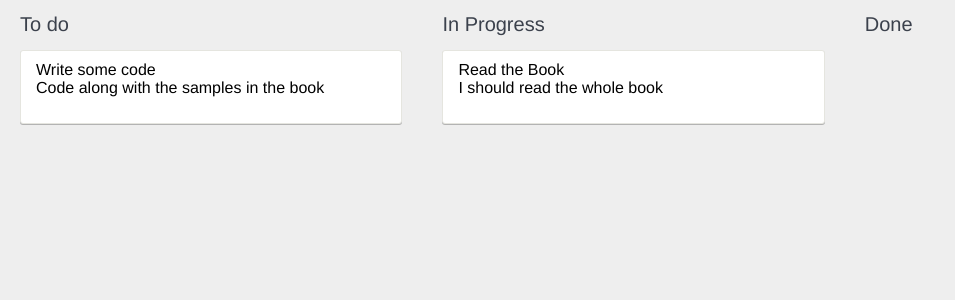
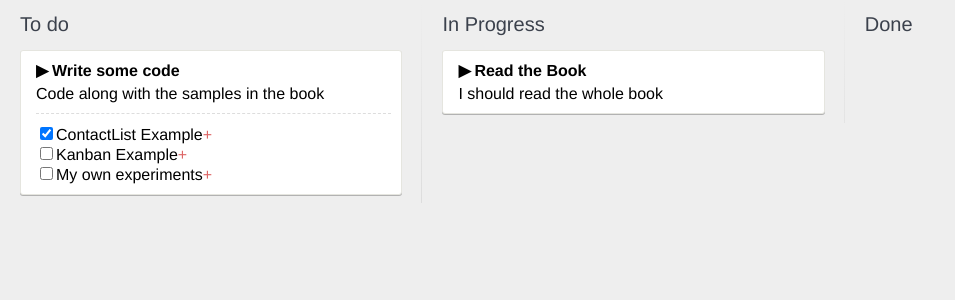
Before and after one commit to singun/kanban-app, a React app: page / in a window 1280 px wide. Shown: the top 300 px of the page, without its empty margins (0-955 px from the left). Built offline with nearby package versions, Linux system fonts and the light colour scheme.

Commit message:
동작하는 소스 코드

```diff
--- a/app/Card.js
+++ b/app/Card.js
@@ -1,12 +1,13 @@
 import React, { Component } from 'react';
+import { render } from 'react-dom';
 import CheckList from './CheckList';
 
 class Card extends Component {
     render() {
         return (
             <div className="card">
-                <div className="card_title">{this.props.title}</div>
-                <div className="card_details">
+                <div className="card__title">{this.props.title}</div>
+                <div className="card__details">
                     {this.props.description}
                     <CheckList cardId={this.props.id} tasks={this.props.tasks} />
                 </div>
--- a/app/CheckList.js
+++ b/app/CheckList.js
@@ -1,14 +1,17 @@
 import React, { Component } from 'react';
+import { render } from 'react-dom';
+import Task from './Task'
 
 class CheckList extends Component {
     render() {
         var tasks = this.props.tasks.map((task) => {
-            console.log('task=',task);
+            return <Task key={task.id}
+                    id={task.id}
+                    name={task.name}
+                    done={task.done} />
+        });
 
-            <li className="checklist__task">
-                adf
-            </li>
-        });
+        console.log('tasks=', tasks);
 
         return (
             <div className="checklist">
--- a/app/KanbanBoard.js
+++ b/app/KanbanBoard.js
@@ -1,4 +1,5 @@
 import React, { Component } from 'react';
+import { render } from 'react-dom';
 import List from './List';
 
 class KanbanBoard extends Component {
--- a/app/List.js
+++ b/app/List.js
@@ -1,10 +1,12 @@
 import React, { Component } from 'react';
+import { render } from 'react-dom';
 import Card from './Card';
 
 class List extends Component {
     render() {
         var cards = this.props.cards.map((card) => {
-            return <Card id={card.id}
+            return <Card key={card.id}
+                        id={card.id}
                         title={card.title}
                         description={card.description}
                         tasks={card.tasks} />
--- /dev/null
+++ b/app/Task.js
@@ -0,0 +1,18 @@
+import React, { Component } from 'react';
+import { render } from 'react-dom';
+
+class Task extends Component {
+    render() {
+        console.log('this.props=', this.props);
+
+        return (
+            <li key={this.props.id} className="checklist__task">
+                <input type="checkbox" defaultChecked={this.props.done} />
+                {this.props.name}
+                <a href="#" className="checklist__task--remove" />
+            </li>
+        );
+    }
+}
+
+export default Task;
--- a/public/styles.css
+++ b/public/styles.css
@@ -22,7 +22,7 @@ h1{
 ul {
     list-style-type: none;
     padding: 0;
-    maring: 0;
+    margin: 0;
 }
 
 .app {
@@ -48,6 +48,7 @@ ul {
     right: 0;
     width: 1px;
     height: 99%;
+    background: linear-gradient(to bottom, #eee 0%, #ccc 50%, #eee 100%) fixed;
 }
 
 .card {
```
